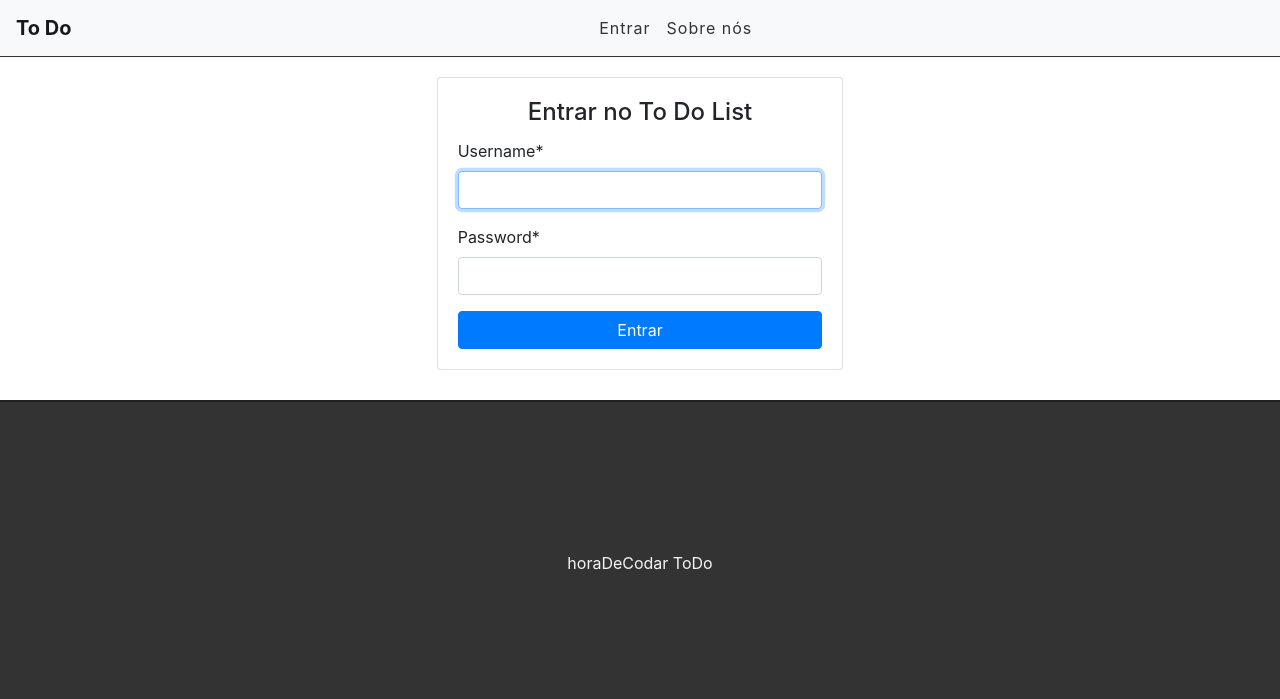
After one commit to cesaralmeida93/django-projeto-todo, a Django app: page /accounts/login/ in a window 1280 px wide. The commit adds this page. Shown: the top 699 px of the page. Run offline with Django 3.2, Linux system fonts and the light colour scheme; some libraries are stand-ins or nearby versions.

Commit message:
adicionado login e logout

```diff
--- a/todo/tasks/static/css/styles.css
+++ b/todo/tasks/static/css/styles.css
@@ -134,3 +134,9 @@ ul.messages li {
 	margin-left: 5px;
 	margin-right: 5px;
 }
+
+/* login */
+
+.auth-card {
+	margin-bottom: 30px;
+}
--- a/todo/tasks/templates/base.html
+++ b/todo/tasks/templates/base.html
@@ -15,22 +15,32 @@
             </button>
 
             <div class="collapse navbar-collapse" id="navbarSupportedContent">
-		    <ul class="navbar-nav mr-auto">
+                <ul class="navbar-nav">
+                    {% if user.is_authenticated %}
                     <li class="nav-item">
-		        <a class="nav-link" href="#">Tarefas</a>
+                        <a class="nav-link" href="/">Tarefas</a>
                     </li>
                     <li class="nav-item">
                             <a class="nav-link" href="#">Usuários</a>
                         </li>
+                    {% else %}
                     <li class="nav-item">
-		        <a class="nav-link" href="#">Sobre Nós</a>
+                        <a class="nav-link" href="/accounts/login">Entrar</a>
                     </li>
+                    {% endif %}
+                    <li class="nav-item">
+                        <a class="nav-link" href="#">Sobre nós</a>
+                    </li>
+                    {% if user.is_authenticated %}
+                    <li class="nav-item">
+                            <a class="nav-link" href="/accounts/logout">Sair</a>
+                        </li>
+                    {% endif %}
                 </ul>
             </div>
         </nav>
-
-		{% block content %}{% endblock %}
-
+        {% block content %}
+        {% endblock %}
         <footer>
             <p>horaDeCodar ToDo</p>
         </footer>
--- /dev/null
+++ b/todo/templates/registration/login.html
@@ -0,0 +1,25 @@
+{% extends  'base.html' %}
+{% load crispy_forms_tags %}
+
+{% block title %}Entrar{% endblock %}
+
+{% block content %}
+<div class="row">
+    <div class="col-md-4 offset-md-4">
+        <div class="card  auth-card">
+            <div class="card-body">
+                <h4 class="card-title text-center">Entrar no To Do List</h4>
+
+                <form method="post">
+                    {% csrf_token %}
+                    <input type="hidden" name="next" value="{{ next }}">
+
+                    {{ form|crispy }}
+
+                    <button type="submit" class="btn btn-primary btn-block">Entrar</button>
+                </form>
+            </div>
+        </div>
+    </div>
+</div>
+{% endblock %}
--- a/todo/todo/settings.py
+++ b/todo/todo/settings.py
@@ -58,7 +58,7 @@ ROOT_URLCONF = 'todo.urls'
 TEMPLATES = [
     {
         'BACKEND': 'django.template.backends.django.DjangoTemplates',
-        'DIRS': [],
+        'DIRS': [os.path.join(BASE_DIR, 'templates')],
         'APP_DIRS': True,
         'OPTIONS': {
             'context_processors': [
@@ -124,3 +124,7 @@ USE_TZ = True
 STATIC_URL = '/static/'
 
 CRISPY_TEMPLATE_PACK = 'bootstrap4'
+
+LOGIN_REDIRECT_URL = '/'
+
+LOGOUT_REDIRECT_URL = '/accounts/login'
--- a/todo/todo/urls.py
+++ b/todo/todo/urls.py
@@ -19,4 +19,5 @@ from django.urls import path, include
 urlpatterns = [
     path('admin/', admin.site.urls),
     path('', include('tasks.urls')),
+    path('accounts/', include('django.contrib.auth.urls')),
 ]
```
Also changed, not shown: todo/tasks/views.py (+7 -0 lines), todo/db.sqlite3. Lines whose indentation alone changed are shown as unchanged.
